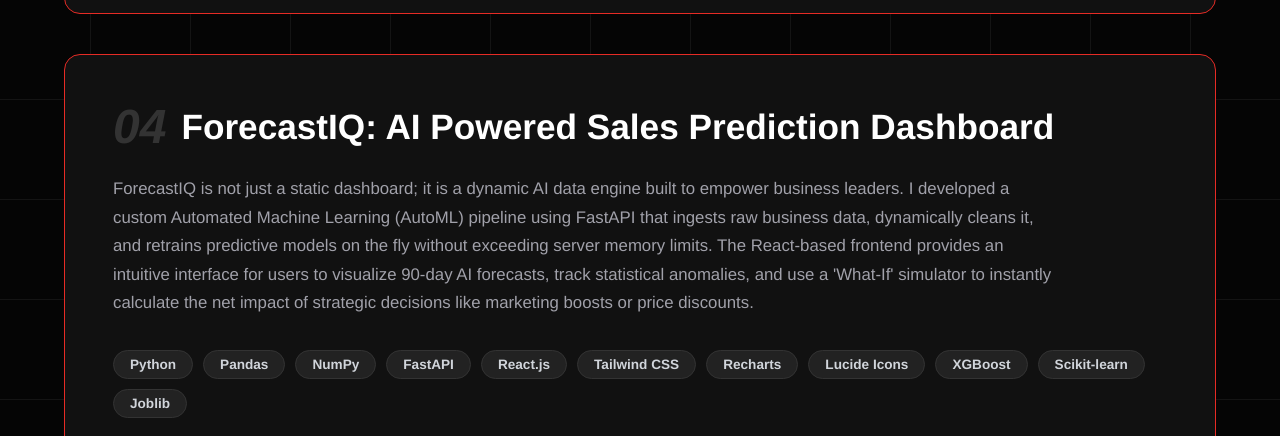
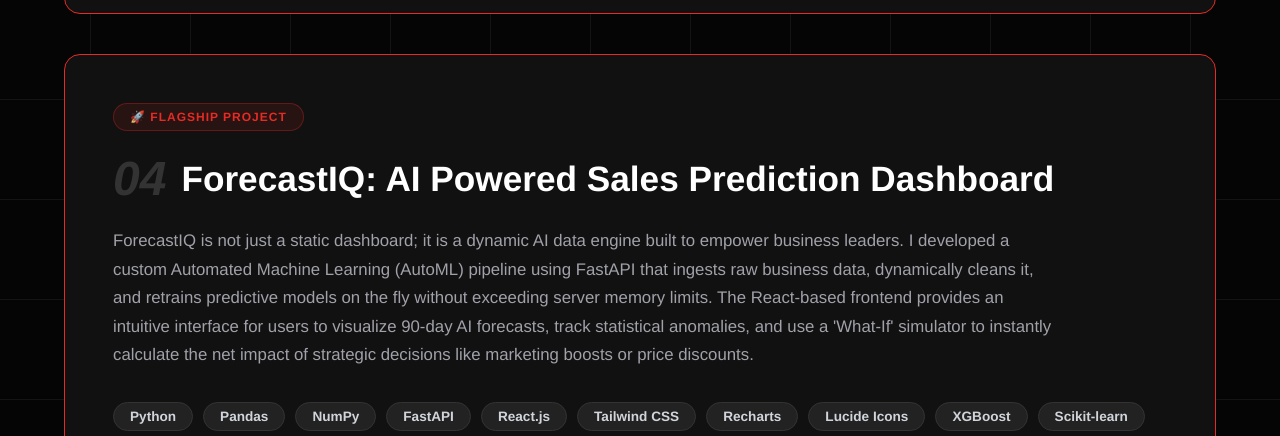
Before and after one commit to HardikKhandal01/hardik-portfolio, a plain HTML site: page index.html in a window 1280 px wide. Shown: the part 7741-8177 px from the top of the page. Drawn offline with nearby package versions, Linux system fonts and the light colour scheme; animation ran at ten frames a second.

Commit message:
Update Portfolio

```diff
--- a/index.html
+++ b/index.html
@@ -459,7 +459,7 @@
 
                         <!-- Project 04: Sales Prediction Dashboard -->
                         <div class="premium-project-card">
-                            <!-- No Flagship badge here -->
+                            <div class="flagship-badge">🚀 FLAGSHIP PROJECT</div>
                             <div class="project-title-wrapper">
                                 <span class="project-num">04</span>
                                 <h3>ForecastIQ: AI Powered Sales Prediction Dashboard</h3>
```
